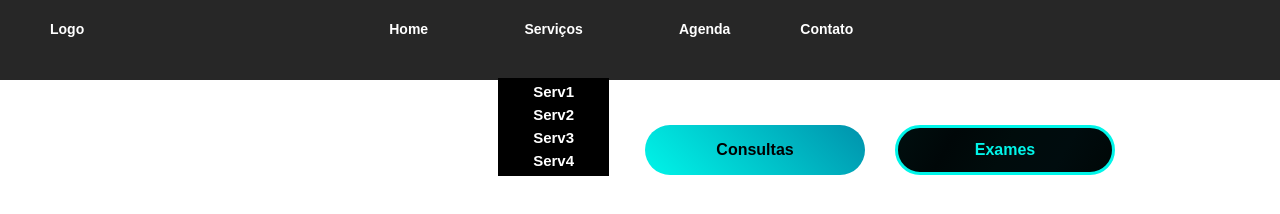
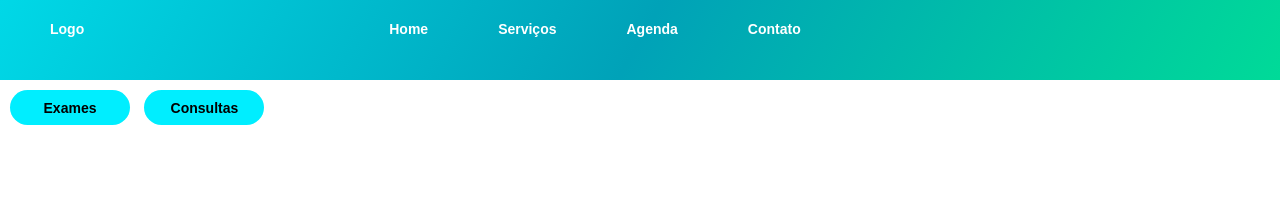
Before and after one commit to Lobodxv/inovappclinic, a plain HTML site: page index.html in a window 1280 px wide. Drawn offline with Linux system fonts and the light colour scheme.

Commit message:
estilização-menu

```diff
--- a/CSS/style.css
+++ b/CSS/style.css
@@ -8,6 +8,7 @@ body {
     padding-top: 60px;
     margin: 0;
     font-family: sans-serif;
+    background: white;
 }
 
 /* Estilização menu - início */
@@ -18,9 +19,9 @@ nav {
     margin: 0;
     width: 100%;
     height: 80px;
-    z-index: 3;
+    z-index: 2;
     top: 0;
-    background-color: rgb(39, 39, 39);
+    background: linear-gradient(300deg, rgb(0, 218, 152), rgb(0, 162, 184), rgb(0, 216, 231));
     position: fixed;
 }
 
@@ -31,7 +32,7 @@ nav a {
 nav > ul > li > a {
     color: #fff;
       display: block;
-      padding: 20px 0;
+      margin: 20px 0;
       border-bottom: 3px solid transparent;
       transition: all 350ms ease-in-out;
       font-size: 14px;
@@ -39,7 +40,7 @@ nav > ul > li > a {
 
 .menu .container {
     display: flex;
-    margin-left: 15px;
+    padding-left: 15px;
     width: 1350px;
 }
 
@@ -51,17 +52,39 @@ nav > ul > li > a {
     font-weight: bold;
 }
 
+.dropdown {
+    position: relative;
+    text-indent: 0%;
+}
+
 .dropdown div {
-    background-color: black;
+    background-color: rgb(73, 73, 73);
     z-index: 3;
-    padding-bottom: 2px;
+    padding-bottom: 5px;
+    display: inline-block;
 }
-.dropdown .submenu {
+.submenu {
+    position: absolute;
     margin-top: 18px;
+    display: inline-block;
+    border-bottom: 3px solid rgb(0, 212, 177);
+    border-left: 1px solid rgb(0, 212, 177);
+    border-right: 1px solid rgb(0, 212, 177);
+
+    visibility: hidden;
+    opacity: 0;
+    transition: visibility 1s, opacity 0.5s linear;
+}
+.dropdown:hover .submenu {
+    visibility: visible;
+    opacity: 1;
+    z-index: 2;
+    transition: all 350ms ease-in-out;
 }
 
 .submenu .sub-container .itemsub {
-    padding-top: 5px;
+    padding-top: 10px;
+    padding-bottom: 5px;
 }
 
 .item {
@@ -72,45 +95,51 @@ nav > ul > li > a {
 
 /* Estilização Menu - Fim */
 
-#divButtons{
-    margin-right: 150px;
-    margin-top: 50px;
-  }
+/* Estilização Botôes de agendamento (Menu) */
 
-  #divButtons button{
-    z-index: 3;
-    border-radius: 150px;
+#divButtons {
+    z-index: 5;
+    width: max-content;
+    display: inline-block;
+    position: fixed;
+    margin-top: 20px;
+}
+
+#divButtons button {
+    margin-left: 10px;
+    margin-top: 10px;
+    width: 120px;
+    height: 35px;
+
+    background: rgb(0, 238, 255);
+    color: rgb(0, 0, 0);
+
+
+    border-radius: 50px;
+    border: rgb(0, 238, 255);
+    font-size: 14px;
+    font-weight: bold;
     cursor: pointer;
 
+    transition: all 400ms ease-in-out;
+}
+
+#btExames:hover {
+    background: linear-gradient(300deg, rgb(0, 212, 177), rgb(0, 225, 255), rgb(0, 238, 255));
+    border: rgb(0, 75, 75);
+    color: rgb(0, 0, 0);
+    width: 125px;
+    height: 40px;
     font-weight: bold;
-    font-size: 16px;
-    font-family: sans-serif;
-    color: #010001;
+    transition: all 250ms ease-in-out;
+}
 
-    float: right;
-    width: 220px;
-    height: 50px;
-    margin-top: 15px;
-    margin-right: 15px;
-    margin-left: 15px;
-  }
-  #divButtons #btExames{
-    background: linear-gradient(300deg, #000707 ,#000c0e, #000c0c, #000708, #000f0f);
-    border: solid rgb(0, 245, 233);
-    color: rgb(0, 245, 233);
-    transition: all 150ms ease-in-out;
-  }
-  #divButtons #btExames:hover{
-    box-shadow: 0 0 100px 20px rgb(0, 245, 233) inset, 0 0 50px 4px #0092ac;
-    color: #010001;
-  }
-  #divButtons #btConsultas{
-    background: linear-gradient(45deg, rgb(0, 245, 233), #0092ac);
-    border: none;
-    -webkit-transition: all 150ms ease-in-out;
-    transition: all 150ms ease-in-out;
-  }
-  #divButtons #btConsultas:hover {
-    box-shadow: 0 0 100px 20px rgb(0, 245, 233) inset, 0 0 50px 4px #0092ac;
-    transition: all 150ms ease-in-out;
-  }
+#btConsultas:hover {
+    background: linear-gradient(300deg, rgb(0, 212, 177), rgb(0, 225, 255), rgb(0, 238, 255));
+    border: rgb(0, 75, 75);
+    color: rgb(0, 0, 0);
+    width: 125px;
+    height: 40px;
+    font-weight: bold;
+    transition: all 250ms ease-in-out;
+}
--- a/index.html
+++ b/index.html
@@ -25,10 +25,10 @@
                     <div class="sub-container">
                         <div class="item">
                             <ul>
-                                <li class="itemsub"><a href="#">Serv1</a></li>
-                                <li class="itemsub"><a href="#">Serv2</a></li>
-                                <li class="itemsub"><a href="#">Serv3</a></li>
-                                <li class="itemsub"><a href="#">Serv4</a></li>
+                                <li class="itemsub"><a href="#">Ortopedista</a></li>
+                                <li class="itemsub"><a href="#">Prevenção</a></li>
+                                <li class="itemsub"><a href="#">Coleta</a></li>
+                                <li class="itemsub"><a href="#">Ultrassom</a></li>
                             </ul>
                         </div> <!-- /.Item -->
                     </div> <!-- /.container -->
@@ -37,10 +37,12 @@
             <li><a href="#">Agenda</a></li>
             <li><a href="#" target="_blank">Contato</a></li>
         </ul> <!-- container /. -->
+
     </nav>
     <div id="divButtons">
         <a target="_blank" href="#"><button id="btExames">Exames</button></a>
         <a target="_blank" href="#"><button id="btConsultas">Consultas</button></a>
     </div>
+
 </body>
 </html>
```
Also changed, not shown: 1 other file.
